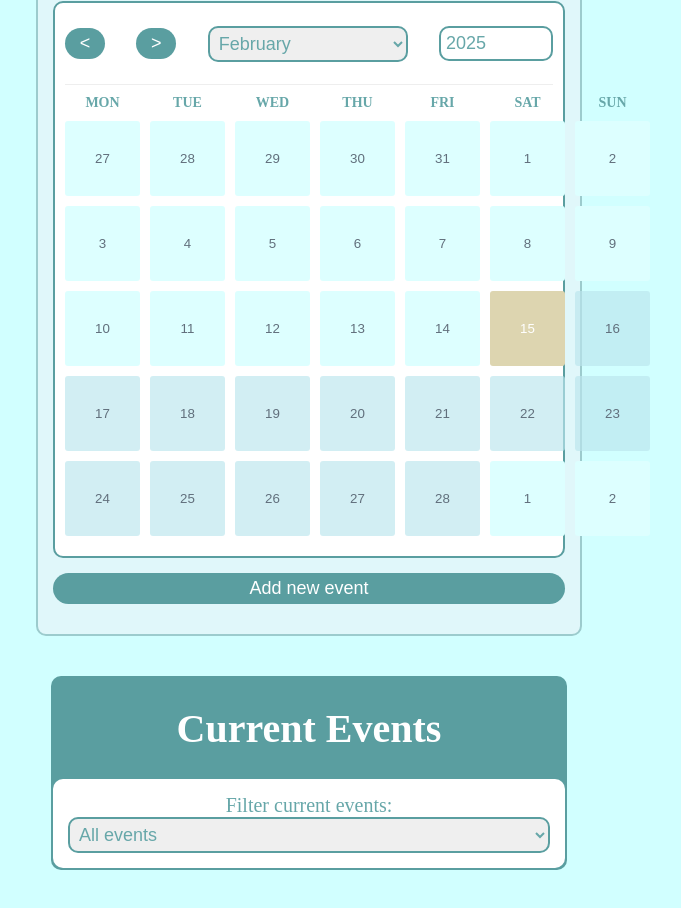
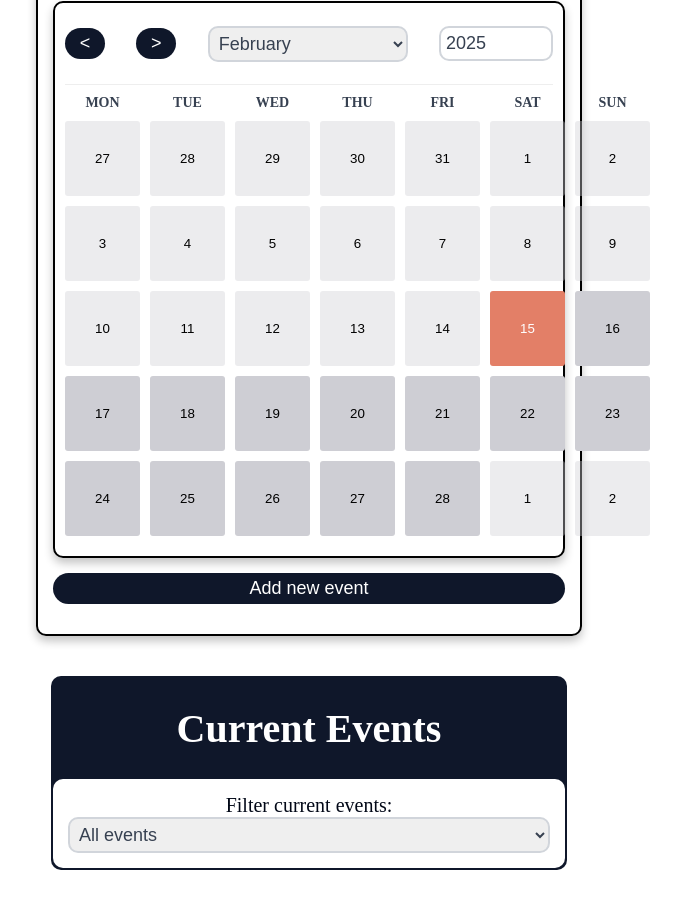
Before and after one commit to tonizulim/PZI-event_manager, a plain HTML site: page index.html in a window 1280 px wide. Shown: the part 560-1468 px from the top of the page, without its empty margins (331-1012 px from the left). Drawn offline with Linux system fonts and the light colour scheme; no server answers.

Commit message:
Update styles.css

```diff
--- a/styles.css
+++ b/styles.css
@@ -1,45 +1,45 @@
 body{
-    background-color: #d1ffff;
     padding: 0;
     margin: 0;
+    background-color: white;
 }
 
 header{
     margin-top: 0;
     margin-bottom: 2vh;
-    background-color: #5a9ea0;
     display: flex;
     justify-content: center;
     align-items: center;
     font-size: 25px;
     color: white;
+    background-color: #0f172a;
 }
 
 #event-form{
     padding: 15px;
-    border: 2px #9ccbcd solid;
+    border: 2px black solid;
+    box-shadow: rgba(0, 0, 0, 0.24) 0px 5px 10px;
     border-radius: 10px;
-    background-color: #e0f7fa;
     display: flex;
     flex-direction: column;
     max-width: 40vw;
     min-width: 300px;
     margin: auto;
     margin-top: 30px;
-    color: #67a7a9;
+    color: #374151;
 }
 
 input{
-    color: #67a7a9;
-    border: 2px solid #5a9ea0;
+    color: #374151;
+    border: 2px solid #d1d5db;
     border-radius: 10px;
     font-size: 18px;
     padding: 5px;
 }
 
 select {
-    color: #67a7a9;
-    border: 2px solid #5a9ea0;
+    color: #374151;
+    border: 2px solid #d1d5db;
     border-radius: 10px;
     font-size: 18px;
     padding: 5px;
@@ -49,7 +49,7 @@ select {
 #submit-btn{
     width: 100%;
     text-align: center;
-    background:  #5a9ea0;
+    background:  #0f172a;
     border: none;
     color: white;
     border-radius: 20px;
@@ -61,12 +61,12 @@ select {
 
 #submit-btn:hover{
     cursor: pointer;
-    background-color:  #4b8486;
+    background:  #0f172ade;
 }
 
 #datepicker {
-    border: 2px solid #5a9ea0;
-    background: #fff;
+    border: 2px black solid;
+    box-shadow: rgba(0, 0, 0, 0.24) 0px 5px 10px;
     padding: 10px;
     border-radius: 10px;
 }
@@ -88,7 +88,7 @@ select {
 }
 
 #datepicker-header button{
-    background:  #5a9ea0;
+    background:  #0f172a;
     border: none;
     color: white;
     border-radius: 20px;
@@ -101,7 +101,7 @@ select {
 
 #datepicker-header button:hover{
     cursor: pointer;
-    background-color: #4b8486;
+    background:  #0f172ade;
 }
 
 #dates button {
@@ -110,9 +110,9 @@ select {
     border-radius: 3px;
     transition: 0.3s;
     width: 75px;
-    background-color: #bbe6eda9;
-    color: rgb(97, 111, 124);
+    color: black;
     aspect-ratio: 1;
+    background-color: #ceced4;
 }
 
 #days,
@@ -131,27 +131,28 @@ select {
 }
 
 #dates button:disabled {
-    background-color: #ddffff;
     pointer-events: none;
     user-select: none;
+    background-color: #ceced462;
+
 }
 
 #dates button:hover {
-    background-color: #75c0c4;
+    background:  #0f172ade;
 }
 
 #dates button.today {
-    background:  #ddd5b0;
+    background:  #e37f67;
     color: white;
 }
 
 #dates button.selected {
-    background:  #5a9ea0;
+    background:  #0f172a;
     color: white;
 }
 
 #dates button.between {
-    background:  #5a9ea0;
+    background:  #0f1931de;
     color: #fff;
 }
 
@@ -163,7 +164,7 @@ select {
 }
 
 #events-container-header{
-    background-color: #5a9ea0;
+    background:  #0f172a;
     font-size: 20px;
     color: white;
     max-width: 40vw;
@@ -176,7 +177,7 @@ select {
 #filter-container{
     border-radius: 10px;
     background-color: #fff;
-    color: #67a7a9;
+    color: #020817;
     padding: 15px;
 }
 
@@ -192,21 +193,19 @@ select {
     gap: 20px 20px;
 }
 
-/* !!!! napravi da lipo izgledaju kartice */
 .event{
     text-align: justify;
 	padding: 1rem;
-	background-color: rgb(238, 238, 238);
 	position: relative;
     border: 2px solid black;
     border: none;
 	border-radius: 10px;
-	box-shadow: rgba(0, 0, 0, 0.24) 0px 5px 10px;
+	box-shadow: rgb(0, 0, 0) 2px 2px 5px;
 	display: flex;
 	flex-direction: column;
 	justify-content: space-between;
     min-width: 300px;
-    color: #5a9ea0;
+    color: #2a2f3c;
     font-weight: 1000;
     font-size: large;
 }
@@ -218,12 +217,12 @@ select {
 
 .event .event-header-icon-container i{
     font-size: 30px;
-    color: #5a9ea0;
+    color:  #0f172a;
 }
 
 .event .event-header-icon-container i:hover{
     cursor: pointer;
-    color: #497f81;
+    color:  #0f172ade;
     transition: 0.3s;
 }
 
```
